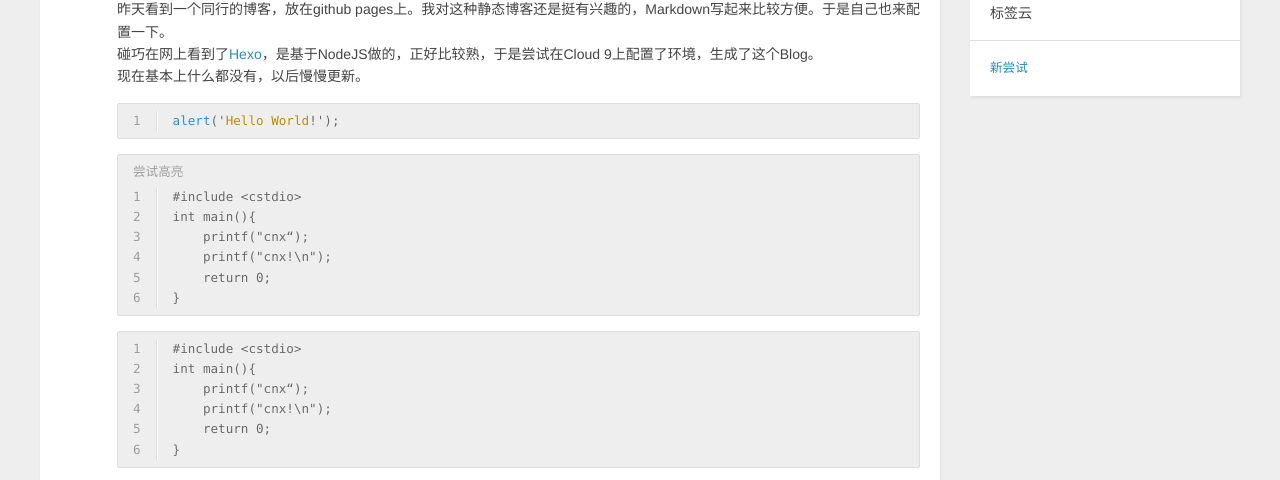
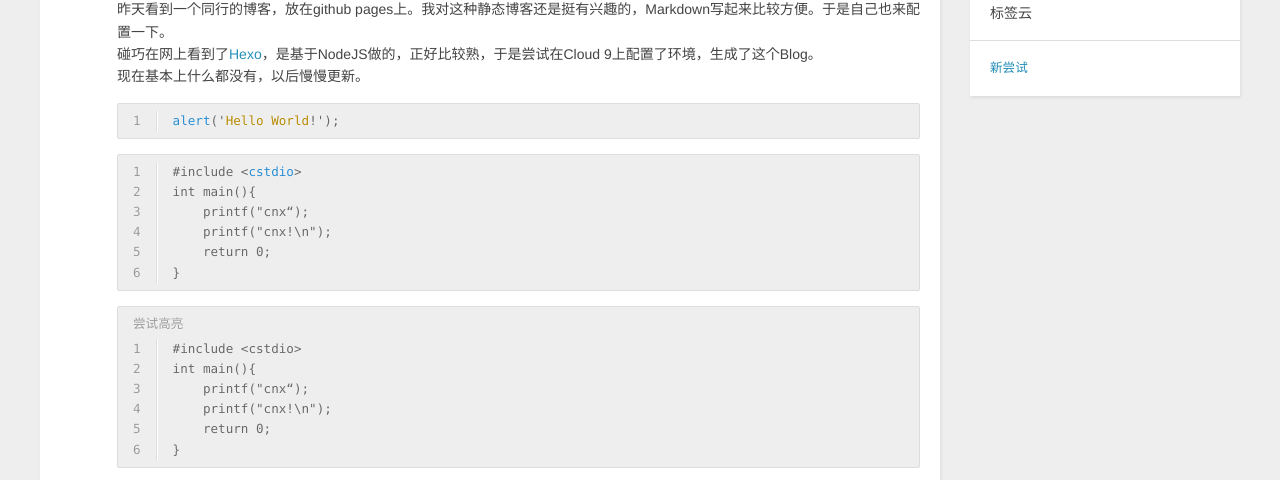
Before and after one commit to bobchennan/bobchennan.github.io, a plain HTML site: page 2013/10/11/try-to-start-a-new-blog/index.html in a window 1280 px wide. Shown: the part 242-722 px from the top of the page. Drawn offline with nearby package versions, Linux system fonts and the light colour scheme.

Commit message:
update code2

```diff
--- a/2013/10/11/try-to-start-a-new-blog/index.html
+++ b/2013/10/11/try-to-start-a-new-blog/index.html
@@ -62,6 +62,20 @@
         <p>昨天看到一个同行的博客，放在github pages上。我对这种静态博客还是挺有兴趣的，Markdown写起来比较方便。于是自己也来配置一下。<br>  碰巧在网上看到了<a href="https://github.com/tommy351/hexo" target="_blank">Hexo</a>，是基于NodeJS做的，正好比较熟，于是尝试在Cloud 9上配置了环境，生成了这个Blog。<br>  现在基本上什么都没有，以后慢慢更新。</p>
 <figure class="highlight"><table><tr><td class="gutter"><pre>1
 </pre></td><td class="code"><pre><span class="function"><span class="title">alert</span><span class="params">('<span class="variable">Hello</span> <span class="variable">World</span>!')</span>;
+</pre></td></tr></table></figure>
+
+<figure class="highlight"><table><tr><td class="gutter"><pre>1
+2
+3
+4
+5
+6
+</pre></td><td class="code"><pre>#include <span class="tag">&lt;<span class="title">cstdio</span>&gt;</span>
+int main(){
+    printf("cnx“);
+    printf("cnx!\n");
+    return 0;
+}
 </pre></td></tr></table></figure>
 
 <figure class="highlight lang-cpp"><figcaption><span>尝试高亮 </span></figcaption><table><tr><td class="gutter"><pre>1
```
Also changed, not shown: index.html (+14 -0 lines).
